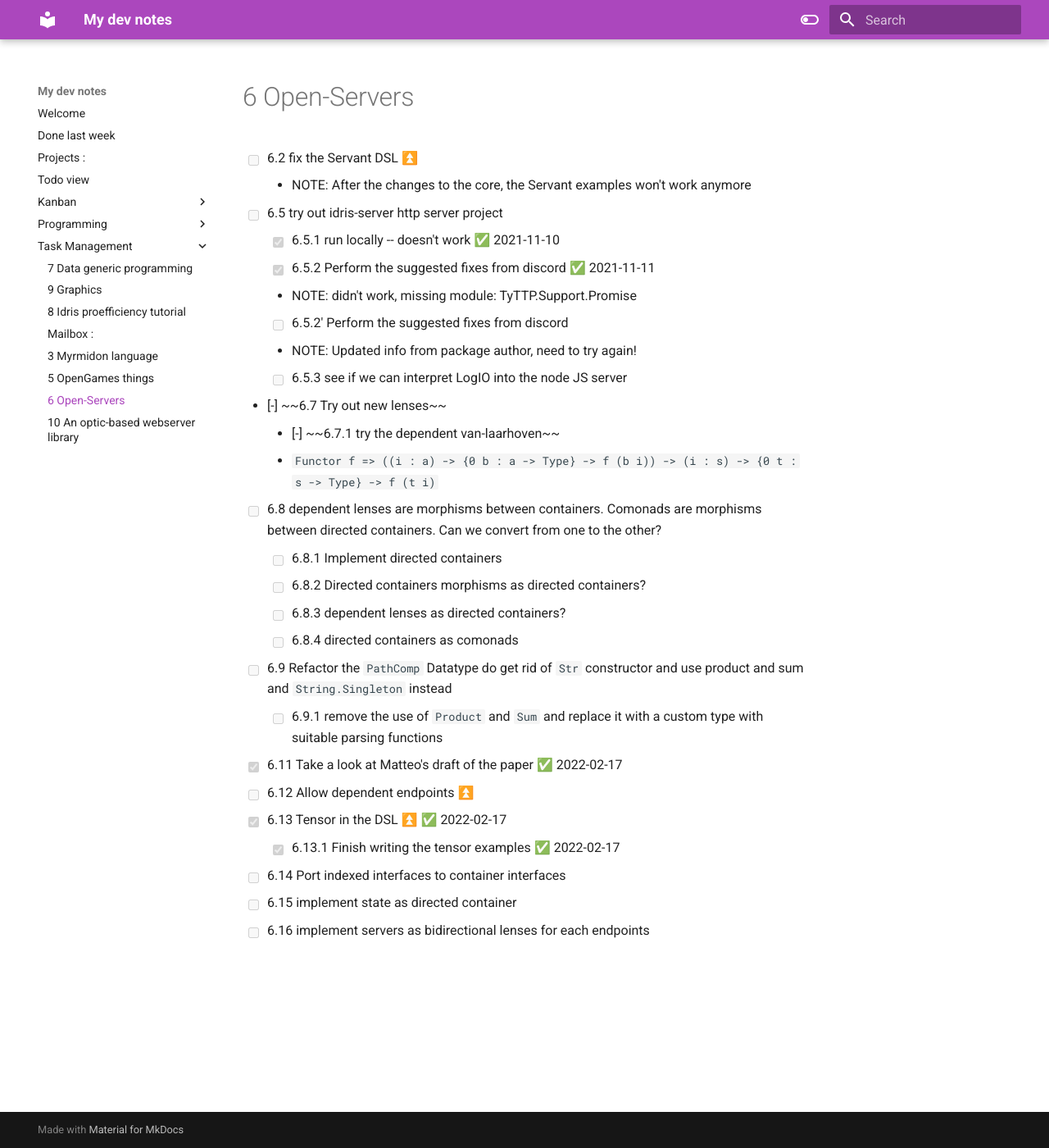
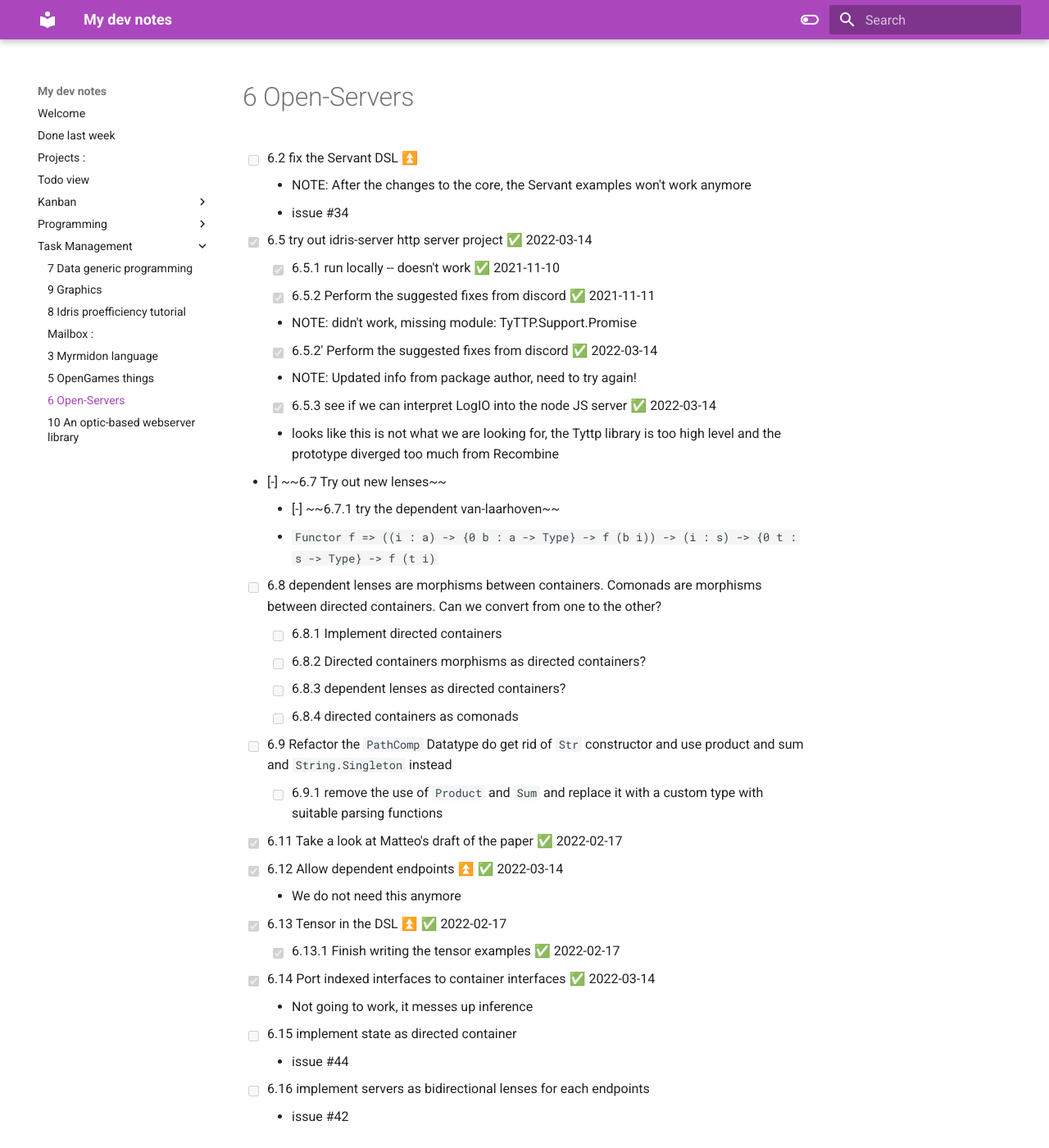
Before and after one commit to andrevidela/dev-notes, an MkDocs documentation site: the page built from docs/Task Management/Open servers.md, in a window 1280 px wide and 1400 px high. Shown: the whole window at 82% size. Built offline with MkDocs 1.6.1 and Material for MkDocs 9.7.7, drawn with Linux system fonts in a browser that asks for light colours.

Commit message:
clean up old tasks

```diff
--- a/docs/Task Management/Open servers.md
+++ b/docs/Task Management/Open servers.md
@@ -2,13 +2,15 @@
 # 6 Open-Servers
   - [ ] 6.2 fix the Servant DSL ⏫
     - NOTE: After the changes to the core, the Servant examples won't work anymore
-  - [ ] 6.5 try out idris-server http server project
+    - issue #34
+  - [x] 6.5 try out idris-server http server project ✅ 2022-03-14
     - [x] 6.5.1 run locally -- doesn't work ✅ 2021-11-10
     - [x] 6.5.2 Perform the suggested fixes from discord ✅ 2021-11-11
       - NOTE: didn't work, missing module: TyTTP.Support.Promise
-    - [ ] 6.5.2' Perform the suggested fixes from discord
+    - [x] 6.5.2' Perform the suggested fixes from discord ✅ 2022-03-14
       - NOTE: Updated info from package author, need to try again!
-    - [ ] 6.5.3 see if we can interpret LogIO into the node JS server
+    - [x] 6.5.3 see if we can interpret LogIO into the node JS server ✅ 2022-03-14
+    - looks like this is not what we are looking for, the Tyttp library is too high level and the prototype diverged too much from Recombine
   - [-] ~~6.7 Try out new lenses~~
     - [-] ~~6.7.1 try the dependent van-laarhoven~~
       - `Functor f => ((i : a) -> {0 b : a -> Type} -> f (b i)) -> (i : s) -> {0 t : s -> Type} -> f (t i)`
@@ -23,9 +25,13 @@
     - [ ] 6.9.1 remove the use of `Product` and `Sum` and replace it with a custom type with suitable
       parsing functions
   - [x] 6.11 Take a look at Matteo's draft of the paper ✅ 2022-02-17
-  - [ ] 6.12 Allow dependent endpoints ⏫
+  - [x] 6.12 Allow dependent endpoints ⏫ ✅ 2022-03-14
+	  - We do not need this anymore
   - [x] 6.13 Tensor in the DSL ⏫ ✅ 2022-02-17
     - [x] 6.13.1 Finish writing the tensor examples ✅ 2022-02-17
-  - [ ] 6.14 Port indexed interfaces to container interfaces
+  - [x] 6.14 Port indexed interfaces to container interfaces ✅ 2022-03-14
+	  - Not going to work, it messes up inference
   - [ ] 6.15 implement state as directed container
+	  - issue #44
   - [ ] 6.16 implement servers as bidirectional lenses for each endpoints
+	  - issue #42
```
Also changed, not shown: docs/Kanban/Writing board.md (+2 -2 lines), docs/Task Management/Data Generic Programming.md (+1 -0 lines), docs/Task Management/Myrmidon.md (+1 -0 lines), docs/Task Management/Servers Lens tutorial.md (+1 -0 lines), 2 other files.
